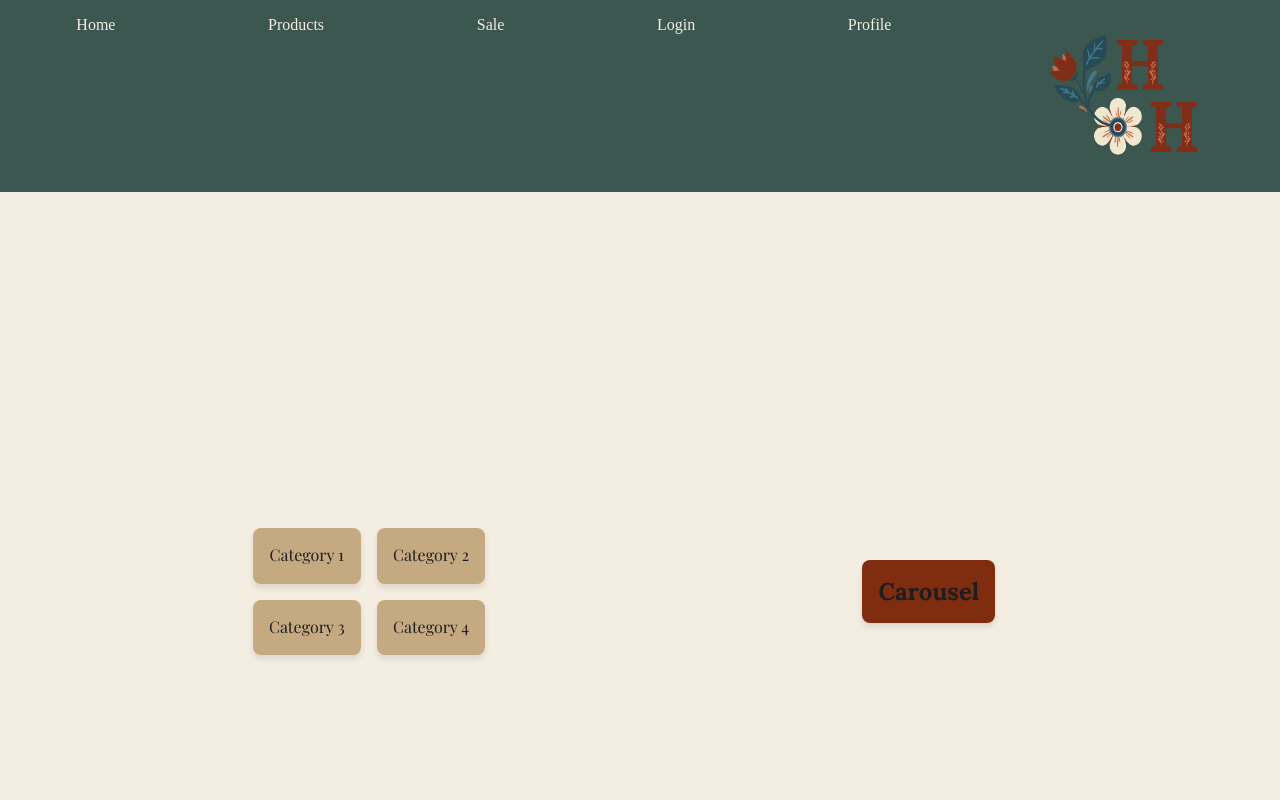
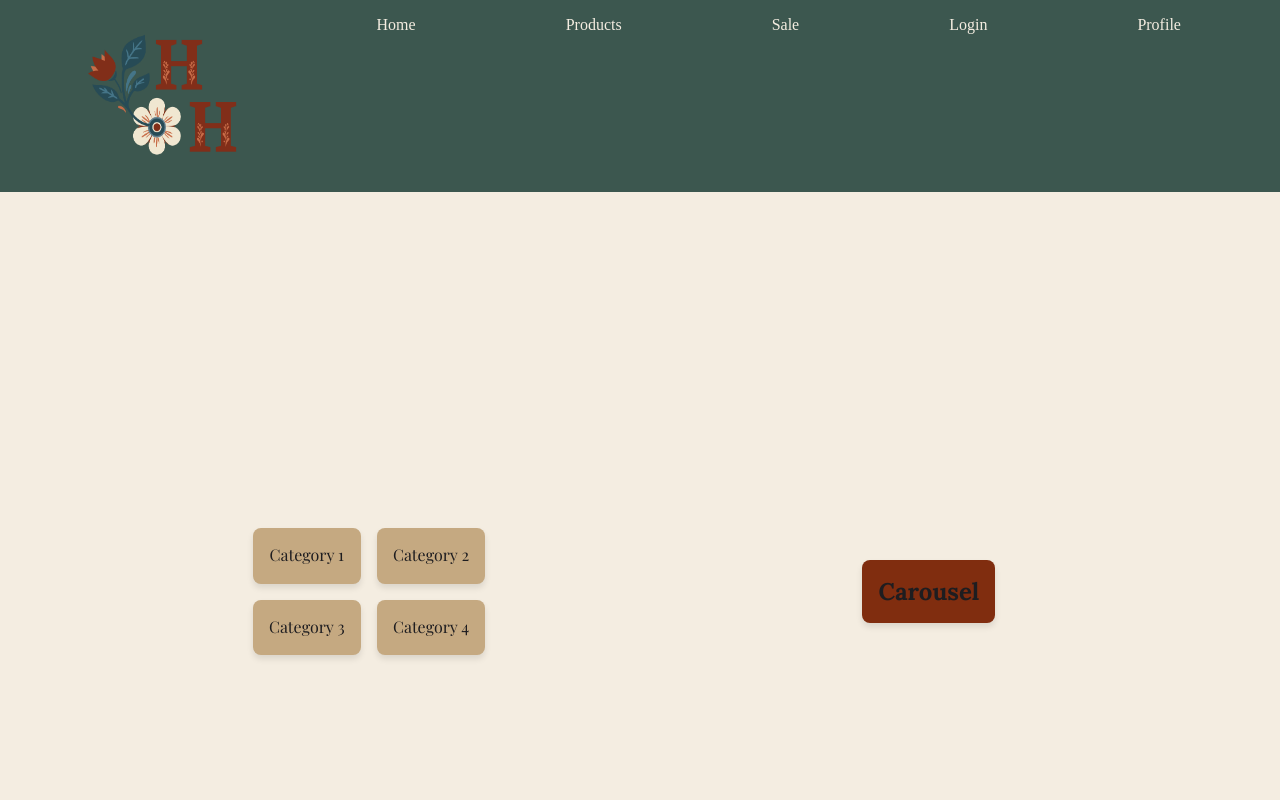
Before and after one commit to kamismith02/handcrafted-haven, a Next.js app: page / in a window 1280 px wide. Shown: the top 800 px of the page. Built offline with nearby package versions, Linux system fonts and the light colour scheme.

Commit message:
Nav bar working!!

```diff
--- a/src/app/ui/NavBar.tsx
+++ b/src/app/ui/NavBar.tsx
@@ -7,24 +7,7 @@ const NavBar: React.FC = () => {
   return (
     <nav className={styles.navbar}>
       <div className={styles.menuDesktop}>
-        <Link href="/" passHref>
-          <a>Home</a>
-        </Link>
-        <Link href="/products" passHref>
-          <a>Products</a>
-        </Link>
-        <Link href="/sale" passHref>
-          <a>Sale</a>
-        </Link>
-        <Link href="/login" passHref>
-          <a>Login</a>
-        </Link>
-        <Link href="/profile" passHref
-          className={styles.profile}>
-          <a>Profile</a>
-        </Link>
-
-        <Image
+      <Image
           className={styles.logo}
           src="/mini-logo.webp"
           alt="Handracfted-haven logo"
@@ -32,6 +15,12 @@ const NavBar: React.FC = () => {
           height={150}
           priority
           />
+        <Link href="/">Home</Link>
+        <Link href="/products">Products</Link>
+        <Link href="/sale">Sale</Link>
+        <Link href="/login">Login</Link>
+        <Link href="/profile"
+          className={styles.profile}>Profile</Link>
       </div>
     </nav>
   );
```
